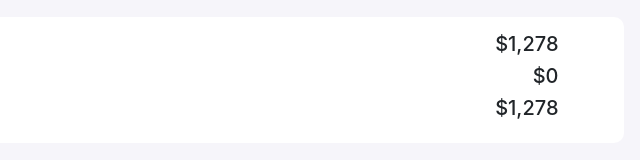
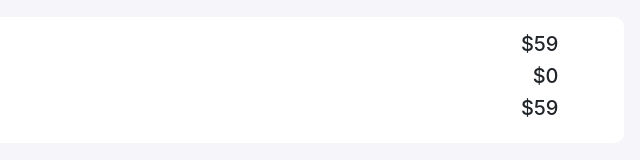
Before and after one commit to Badhan112/shopping-cart, a plain HTML site: page index.html in a window 1280 px wide. Both pictures are taken after a click on the picture 1030 px from the left and 242 px from the top of the page. Shown: the part 328-488 px from the top of the page, 464-1104 px from the left. Drawn offline with nearby package versions, Linux system fonts and the light colour scheme.

Commit message:
full functionallity added

```diff
--- a/index.html
+++ b/index.html
@@ -64,9 +64,9 @@
                         </div>
 
                         <div class="col-md-4 status">
-                           <h5>$1,278</h5>
-                           <h5>$0</h5>
-                           <h5>$1,278</h5>
+                           <h5>$<span id="sub-total">1278</span></h5>
+                           <h5>$<span id="tax">0</span></h5>
+                           <h5>$<span id="total">1278</span></h5>
                         </div>
                      </div>
                   </div>
@@ -94,6 +94,31 @@
             return priceNumber;
          }
 
+         function updateTotalPrice(){
+            var phonePrice;
+            var phoneCasePrice;
+
+            if(document.getElementById("phone-price") == null){
+               phonePrice = 0;
+            }
+            else{
+               phonePrice = getPrice("phone-price");
+            }
+
+            if(document.getElementById("phoneCase-price") == null){
+               phoneCasePrice = 0;
+            }
+            else{
+               phoneCasePrice = getPrice("phoneCase-price");
+            }
+
+            const tax = getPrice("tax");
+            const subTotal = phonePrice + phoneCasePrice;
+
+            document.getElementById("sub-total").innerText = subTotal;
+            document.getElementById("total").innerText = subTotal + tax;
+         }
+
          function increase(id, price, priceId){
             var quentity = getInputValue(id);
             quentity++;
@@ -101,6 +126,8 @@
 
             var currentPrice = getPrice(priceId);
             document.getElementById(priceId).innerText = currentPrice + price;
+
+            updateTotalPrice();
          }
 
          function decrease(id, price, priceId){
@@ -110,6 +137,8 @@
 
             var currentPrice = getPrice(priceId);
             document.getElementById(priceId).innerText = currentPrice - price;
+
+            updateTotalPrice();
          }
 
          function addBtnEventHandler(btnId, inputId, purpose, price, priceId){
@@ -119,10 +148,15 @@
             });
          }
 
-         function addRemoveBtnEventHandler(btnId, productAreaId){
+         function addRemoveBtnEventHandler(productId, btnId, productAreaId){
             const btn = document.getElementById(btnId);
+
             btn.addEventListener("click", function(){
+               document.getElementById(productId).innerText = 0;
+               updateTotalPrice();
+
                const productArea = document.getElementById(productAreaId);
+               // productArea.style.display = "none";
                productArea.remove();
             })
          }
@@ -136,7 +170,7 @@
          addBtnEventHandler("phone-plusBtn", "phone-quantity", increase, phonePrice, "phone-price");
 
          //Remove Button Event Handler
-         addRemoveBtnEventHandler("remove-phone", "phone-area");
+         addRemoveBtnEventHandler("phone-price", "remove-phone", "phone-area");
 
          const phoneCasePrice = getPrice("phoneCase-price");
 
@@ -147,7 +181,7 @@
          addBtnEventHandler("phoneCase-plusBtn", "phoneCase-quantity", increase, phoneCasePrice, "phoneCase-price");
 
          //Remove Button Event Handler
-         addRemoveBtnEventHandler("remove-phoneCase", "phoneCase-area");
+         addRemoveBtnEventHandler("phoneCase-price", "remove-phoneCase", "phoneCase-area");
 
       </script>
    </body>
```
